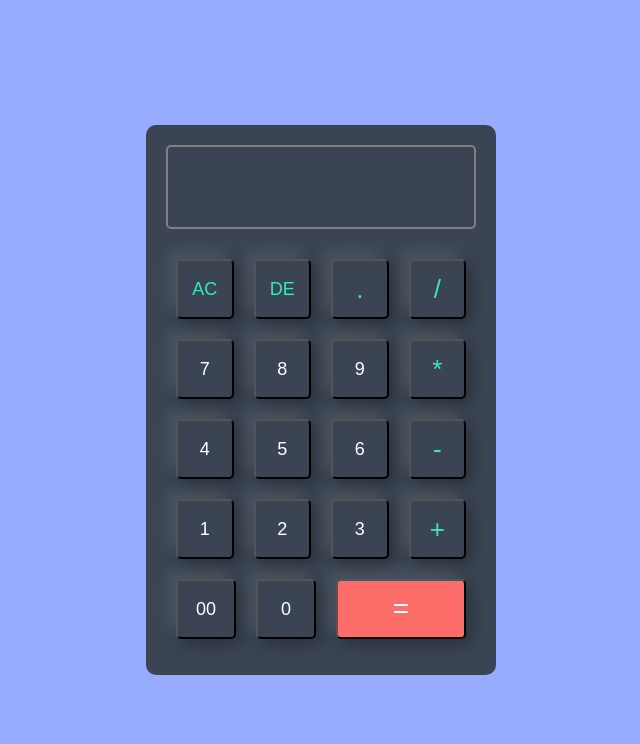
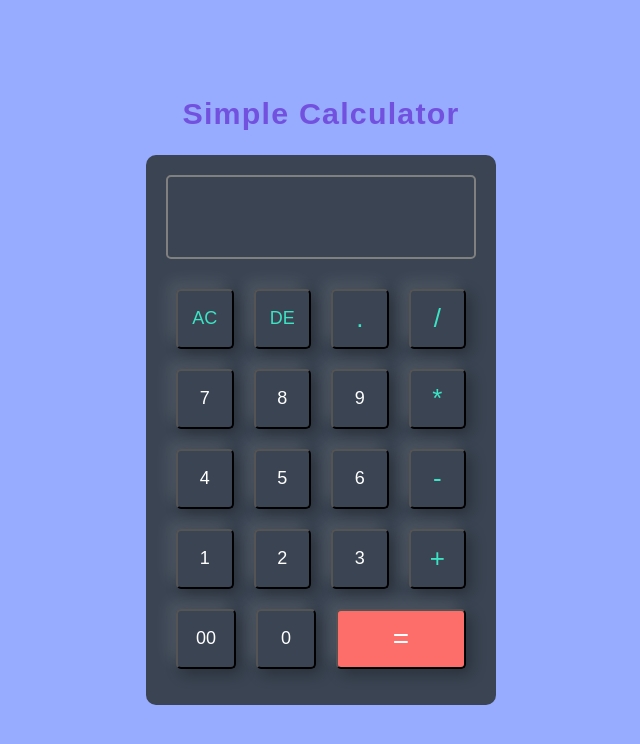
Before and after one commit to Rishab-kumar-026/CodSoft-InternShip, a plain HTML site: page Task 3 ( Calculator )/index.html in a window 1280 px wide. Shown: the whole page, without its empty margins (319-959 px from the left). Drawn offline with nearby package versions, Linux system fonts and the light colour scheme.

Commit message:
CodSoft InternShip

```diff
--- a/Task 3 ( Calculator )/index.html
+++ b/Task 3 ( Calculator )/index.html
@@ -10,6 +10,7 @@
 
 <body>
     <div class="container">
+        <h2>Simple Calculator</h2>
         <div class="calculator">
             <form>
                 <div class="display">
@@ -48,7 +49,8 @@
             </form>
         </div>
     </div>
-
+    <script src="https://unpkg.com/scrollreveal"></script>
+    <script src="script.js"></script>
 </body>
 
 </html>
--- /dev/null
+++ b/Task 3 ( Calculator )/script.js
@@ -0,0 +1,16 @@
+const scrollRevealOption = {
+    distance: "70px",
+    origin: "top",
+    duration: 1500,
+    reset:true,
+  };
+
+  ScrollReveal().reveal(".container .calculator", {
+    ...scrollRevealOption,
+    origin:"bottom",
+    delay: 700,
+  });
+  ScrollReveal().reveal(".container h2", {
+    ...scrollRevealOption,
+    origin:"top",
+  });
--- a/Task 3 ( Calculator )/style.css
+++ b/Task 3 ( Calculator )/style.css
@@ -9,11 +9,23 @@
     width: 100%;
     height: 100vh;
     display: flex;
+    flex-direction: column;
     align-items: center;
     justify-content: center;
     background: #97ABFF;
+    gap:1.5rem;
+}
+.container h2{
+    font-size:1.9rem;
+    font-weight:600;
+    letter-spacing: 1.2px;
+    color:#fdfdfd;
+    transition: .5s ease;;
+}
+.container:hover h2{
+    color: #7351df;
+}
 
-}
 
 .container .calculator {
     width: 350px;
```
